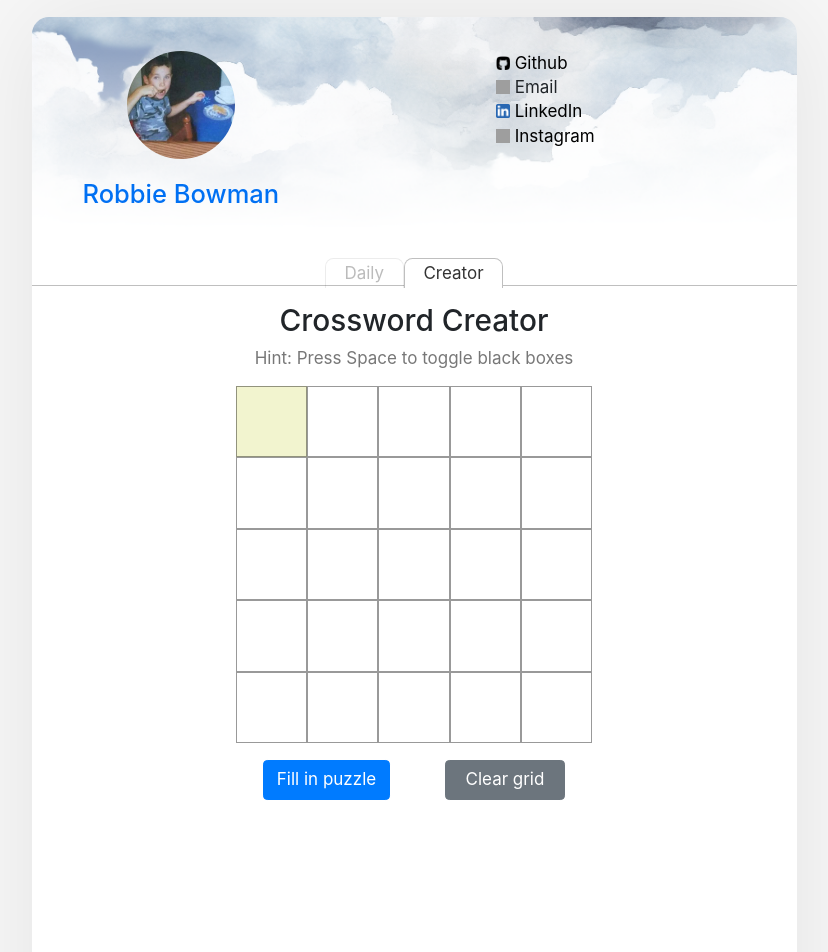
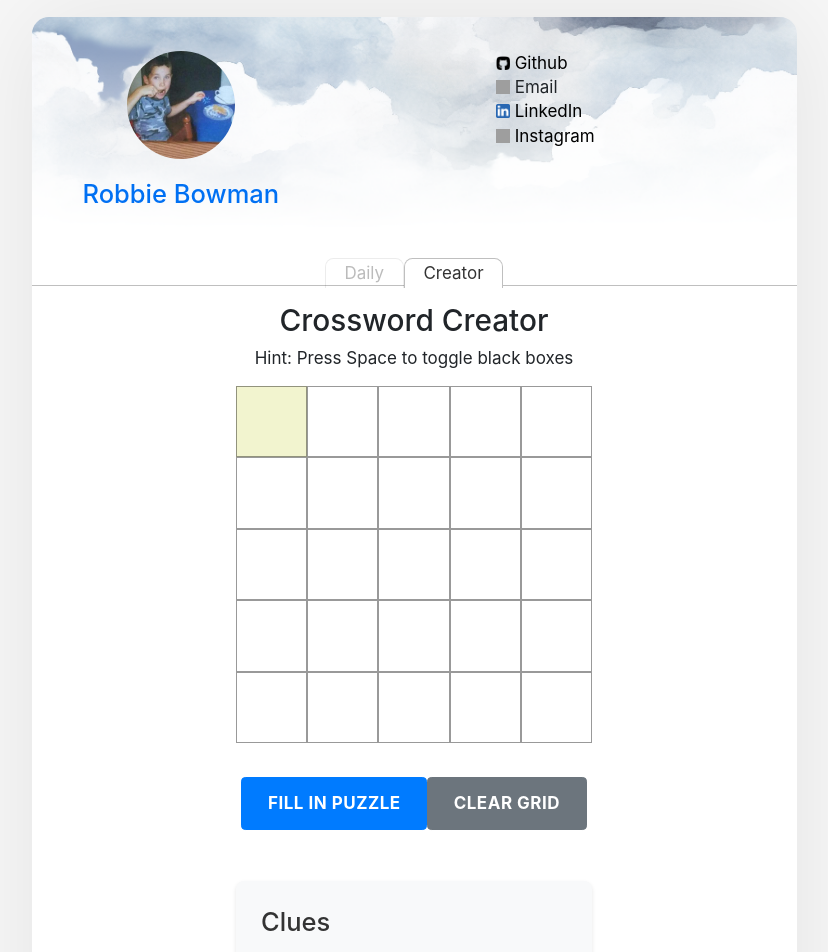
Before and after one commit to robbiebowman/nextjs-blog, a Next.js app: page /crossword/creator in a window 1280 px wide. Shown: the top 952 px of the page, without its empty margins (226-1054 px from the left). Built offline with nearby package versions, Linux system fonts and the light colour scheme; grey boxes are pictures that could not be loaded.

Commit message:
Add more pizzazz to clues

```diff
--- a/pages/crossword/creator.js
+++ b/pages/crossword/creator.js
@@ -22,6 +22,8 @@ export default function MiniCrossword() {
     const [filledPuzzle, setFilledPuzzle] = useState(null);
     const [originalPuzzle, setOriginalPuzzle] = useState(null);
     const [editable, setEditable] = useState(true);
+    const [isGeneratingClues, setIsGeneratingClues] = useState(false);
+
 
     const handleClueChange = (clueObj, newClueText) => {
         setClues(prevClues =>
@@ -172,8 +174,9 @@ export default function MiniCrossword() {
         setError(null)
     }
 
+
     const handleFillClues = async () => {
-        setIsLoading(true);
+        setIsGeneratingClues(true);
         setError(null);
         setSuccess(false);
         setFilledPuzzle(null);
@@ -198,7 +201,7 @@ export default function MiniCrossword() {
                 setClues(prevClues =>
                     prevClues.map(prevClue => {
                         const matchingClue = data.find(c => c.word == prevClue.word)
-                        return matchingClue ?  { ...prevClue, clue: matchingClue.clue } : prevClue
+                        return matchingClue ? { ...prevClue, clue: matchingClue.clue } : prevClue
                     }
                     )
                 )
@@ -208,7 +211,7 @@ export default function MiniCrossword() {
             console.error(`Error: ${e.message}`);
             setError("An error occurred generating clues.");
         } finally {
-            setIsLoading(false);
+            setIsGeneratingClues(false);
         }
     };
 
@@ -312,15 +315,19 @@ export default function MiniCrossword() {
                         </div>
                     )}
                     <div className={styles.cluesArea}>
+                        <h2>Clues</h2>
                         {clues.map(c => (
-                            <div key={`${c.number}-${c.direction}`} className={styles.clueInput}>
-                                <label>{c.word}</label>
+                            <div key={`${c.number}-${c.direction}`} className={`${styles.clueInput} ${!c.clue ? styles.emptyClue : ''}`}>
+                                <label>{c.number} {c.direction.charAt(0).toUpperCase() + c.direction.slice(1)}: {c.word}</label>
+                                <div className={styles.clueInputWrapper}>
                                     <input
                                         type="text"
                                         value={c.clue || ''}
                                         onChange={(e) => handleClueChange(c, e.target.value)}
                                         placeholder="Enter your clue here"
                                     />
+                                    {isGeneratingClues && !c.clue && <Spinner className={styles.clueSpinner} />}
+                                </div>
                             </div>
                         ))}
                     </div>
@@ -330,7 +337,7 @@ export default function MiniCrossword() {
                                 type="button"
                                 className="btn btn-primary"
                                 onClick={handleShareSubmit}
-                                disabled={!allCluesFilled}
+                                disabled={!allCluesFilled || isGeneratingClues}
                             >
                                 Share/Submit
                             </button>
--- a/pages/crossword/index.module.css
+++ b/pages/crossword/index.module.css
@@ -72,53 +72,92 @@
 .successText {
     margin: auto;
 }
-.actionArea {
-    margin-top: 1rem;
-    display: flex;
-    justify-content: space-around;
-    padding:0 0 1rem 0;
-    width:100%;
+
+.cluesArea {
+    margin-top: 2rem;
+    width: 100%;
+    max-width: 400px;
+    background-color: #f8f9fa;
+    padding: 1.5rem;
+    border-radius: 8px;
+    box-shadow: 0 2px 4px rgba(0, 0, 0, 0.1);
 }
 
-.alert {
-    margin-top: 1rem;
-    max-width: 400px;
-}
-
-/* You might want to adjust the existing styles for the button */
-.actionArea button {
-    min-width: 120px;
-    display: flex;
-    justify-content: center;
-    align-items: center;
-}
-
-/* If your Spinner component doesn't come with built-in styles */
-.actionArea button > :global(.spinner) {
-    margin-right: 0.5rem;
-}
-
-.outerBox p {
-    color:#0008;
-}
-
-.cluesArea {
-    margin-top: 1rem;
-    width: 100%;
-    max-width: 400px;
+.cluesArea h2 {
+    margin-bottom: 1rem;
+    font-size: 1.5rem;
+    color: #333;
 }
 
 .clueInput {
-    margin-bottom: 0.75rem;
+    margin-bottom: 1rem;
+    transition: all 0.3s ease;
 }
 
 .clueInput label {
-    margin-bottom: 0.25rem;
+    display: block;
+    margin-bottom: 0.5rem;
+    font-weight: bold;
+    color: #555;
+}
+
+.clueInputWrapper {
+    position: relative;
+    display: flex;
+    align-items: center;
 }
 
 .clueInput input {
     width: 100%;
-    padding: 0.5rem;
+    padding: 0.75rem;
     border: 1px solid #ccc;
     border-radius: 4px;
+    font-size: 1rem;
+    transition: border-color 0.3s ease;
 }
+
+.clueInput input:focus {
+    outline: none;
+    border-color: #007bff;
+    box-shadow: 0 0 0 2px rgba(0, 123, 255, 0.25);
+}
+
+.emptyClue input {
+    background-color: #fff3cd;
+    border-color: #ffeeba;
+}
+
+.clueSpinner {
+    position: absolute;
+    right: 10px;
+    width: 20px;
+    height: 20px;
+}
+
+.actionArea {
+    margin-top: 2rem;
+    display: flex;
+    justify-content: center;
+    padding: 0 0 1rem 0;
+    width: 100%;
+}
+
+.actionArea button {
+    min-width: 150px;
+    padding: 0.75rem 1.5rem;
+    font-size: 1rem;
+    font-weight: bold;
+    text-transform: uppercase;
+    letter-spacing: 0.5px;
+    transition: all 0.3s ease;
+}
+
+.actionArea button:hover:not(:disabled) {
+    transform: translateY(-2px);
+    box-shadow: 0 4px 6px rgba(0, 0, 0, 0.1);
+}
+
+.actionArea button:disabled {
+    opacity: 0.6;
+    cursor: not-allowed;
+}
```
Lines whose indentation alone changed are shown as unchanged.
